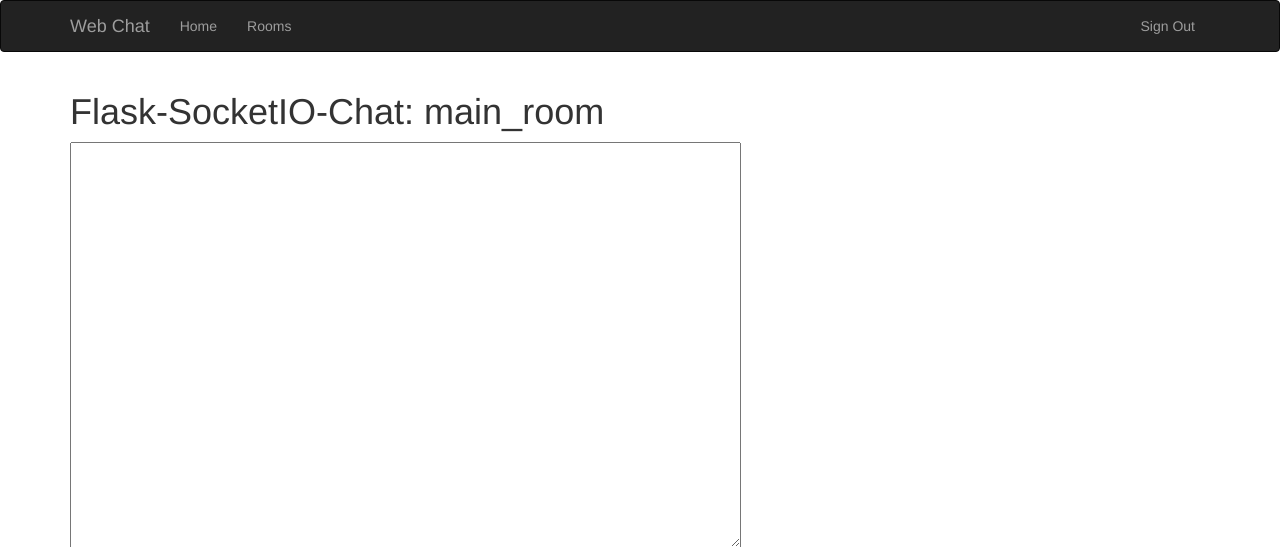
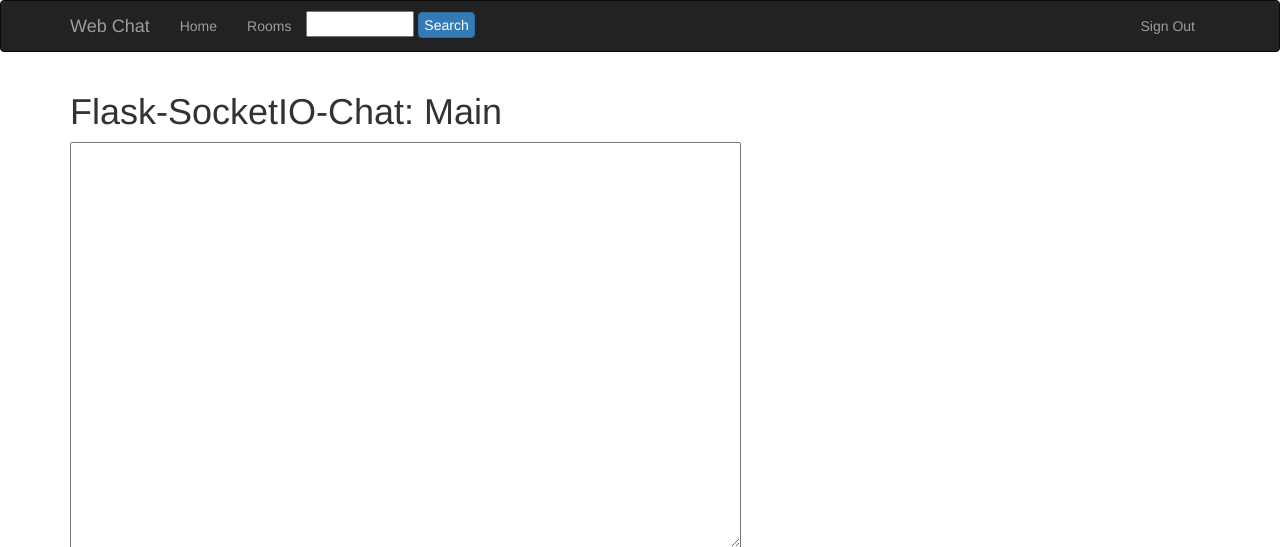
Before and after one commit to dreamminister/web_chat_prom, a Flask app: page /chat in a window 1280 px wide. Shown: the top 547 px of the page. Run offline with Flask 2, Linux system fonts and the light colour scheme; a user stored in the database is signed in; parts of the project's set-up code (start-up, migrations or seed data) failed here and were passed over; some libraries are stand-ins or nearby versions.

Commit message:
Search
1) added whooshalchemy
2) added search template
3) updated Room model to work with whoosh
4) updated base config to support search by whoosh

```diff
--- a/app/main/views.py
+++ b/app/main/views.py
@@ -1,9 +1,10 @@
-from flask import session, redirect, url_for, render_template
+from flask import session, redirect, url_for, render_template, request
 from flask.ext.login import current_user
 from . import main
 from ..models import Room
 from .forms import AddRoomForm
 from app import db
+import string
 
 @main.route('/')
 def index():
@@ -11,15 +12,22 @@ def index():
 
 @main.route('/rooms')
 def rooms():
-    rooms = [Room('Main', 'General room for all users.')]
+    rooms = []
     if current_user.is_authenticated():
+        q_rooms = Room.query.all()
+
+        if len(q_rooms) == 0:
+            general_room = Room('Main', 'General room for all users.')
+            db.session.add(general_room)
+            db.session.commit()
+
         rooms.extend(Room.query.all())
     return render_template('rooms.html', rooms=rooms)
 
 @main.route('/chat')
 def chat():
     name = session.get('name', '')
-    session['room'] = 'main_room'
+    session['room'] = 'Main'
 
     if not name:
         name = current_user.username
@@ -27,7 +35,7 @@ def chat():
 
     if name == '':
         return redirect(url_for('.index'))
-    return render_template('chat.html', name=name, room='main_room')
+    return render_template('chat.html', name=name, room='Main')
 
 @main.route('/chat/<room>')
 def custom_chat(room):
@@ -56,3 +64,31 @@ def add_room():
             return render_template('add_room.html', form=form, error=error)
     else:
         return redirect(url_for('auth.login'))
+
+
+@main.route('/room/search', methods=['POST'])
+def room_search():
+    error = ''
+    if not request.form.get('search_query'):
+        error = "Please provide the search query."
+    else:
+        search_query = request.form.get('search_query')
+        # First, let's strip our sq off punctuation signs and limit it to 10 words.
+        valid_sq = " ".join([elem.strip(string.punctuation) for elem in search_query.split(' ')[:10]]).strip(' ')
+
+        # Now search for our sq in books and authors (cause it may be either). Search with AND & OR conjunctions.
+        room_search_and = Room.query.whoosh_search(valid_sq).all()
+        room_search_or = Room.query.whoosh_search(valid_sq, or_=True).all()
+
+        # Now combine the results of AND/OR searches.
+        # Note: the order matters, results are ranked by relevance in Whoosh.
+        rooms = []
+
+        rooms.extend(room_search_and)
+        for room in room_search_or:
+            if room not in rooms:
+                rooms.append(room)
+
+        return render_template('room_search.html',
+                               rooms=rooms, sq=search_query)
+    return render_template('room_search.html', error=error)
--- a/app/models.py
+++ b/app/models.py
@@ -30,6 +30,7 @@ def load_user(user_id):
 
 class Room(db.Model):
     __tablename__ = 'rooms'
+    __searchable__ = ['name', 'description']
     id = db.Column(db.Integer, primary_key = True)
     name = db.Column(db.String(32), unique=True, index=True)
     description = db.Column(db.Text(300), index=True)
--- a/app/templates/base.html
+++ b/app/templates/base.html
@@ -20,6 +20,15 @@
                  <li><a href="/">Home</a></li>
                  {% if current_user.is_authenticated() %}
                  <li><a href="{{ url_for('main.rooms') }}">Rooms</a></li>
+                 <li>
+                    <p>
+                        <form class="navbar-search" action="{{ url_for('main.room_search') }}" method="post">
+                            <input class="input-medium search-query" type="text" name="search_query" size="10" />
+                            <input style="padding: 2px 5px" class="btn btn-mini btn-primary" type="submit" value="Search" />
+                        </form>
+                    </p>
+
+                </li>
                  {% endif %}
              </ul>
 
--- a/config.py
+++ b/config.py
@@ -7,6 +7,8 @@ class Config:
     DATABASE_NAME = 'data-dev.sqlite'
     SQLALCHEMY_DATABASE_URI = os.environ.get('DEV_DATABASE_URL') or \
     'sqlite:///' + os.path.join(basedir, DATABASE_NAME)
+    SEARCHBASE_NAME = 'dev-search'
+    WHOOSH_BASE = os.path.join(basedir, SEARCHBASE_NAME)
 
     @staticmethod
     def init_app(app):
--- a/web_chat.py
+++ b/web_chat.py
@@ -1,7 +1,10 @@
 from flask import Flask
 from app import create_app, socketio
+from app.models import Room
+from flask.ext.whooshalchemy import whoosh_index
 # create app instance with the selected configuration
 app = create_app('default')
+whoosh_index(app, Room)
 
 if __name__ == '__main__':
-    socketio.run(app, host='192.168.1.5') #host='192.168.1.3'
+    socketio.run(app) #host='192.168.1.3'
```
Also changed, not shown: app/templates/room_search.html (added, +27 -0 lines), data-dev.sqlite, 3 other files.
